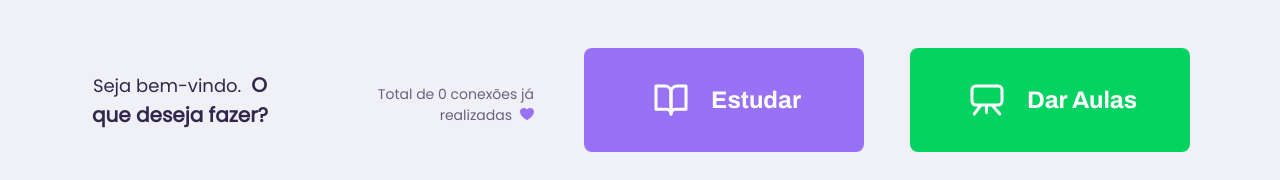
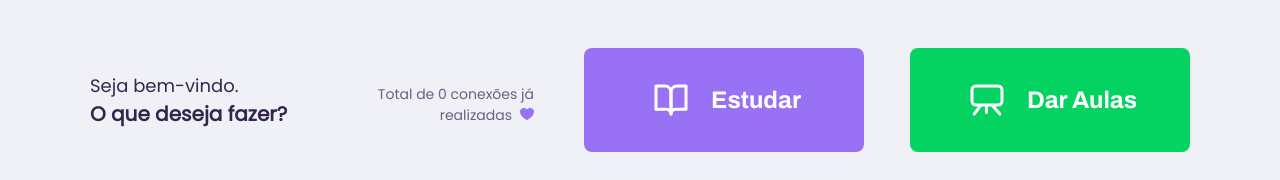
Before and after one commit to leovdn/Proffy, a React (Create React App) app in the folder web/: page / in a window 1280 px wide. Shown: the part 590-770 px from the top of the page. Built offline with nearby package versions, Linux system fonts and the light colour scheme; no server answers.

Commit message:
fixed wellcome message

```diff
--- a/web/src/pages/Landing/styles.css
+++ b/web/src/pages/Landing/styles.css
@@ -172,7 +172,6 @@
 @media (min-width: 1100px) {
   .header-container {
     padding-top: 1rem;
-
   }
 
   .header .logout a {
@@ -222,9 +221,15 @@
     flex: 1;
   }
 
+  .wellcome {
+    max-width: 200px;
+    display: flex;
+    flex-direction: column;
+    text-align: left;
+  }
 
-  .wellcome {
-    max-width: 180px;
+  .wellcome strong {
+    margin: 0;
   }
 
   .total-connections {
```
